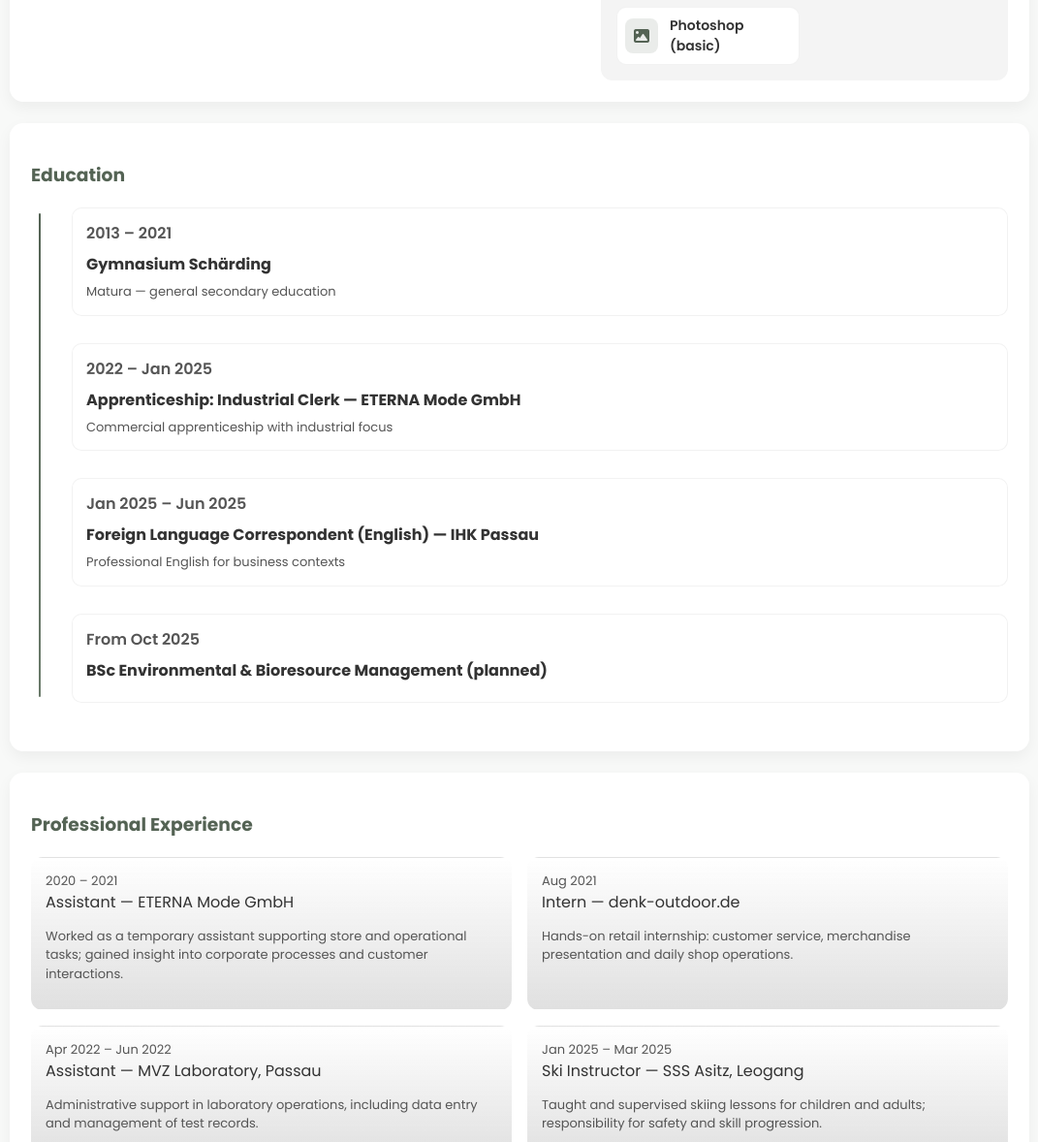
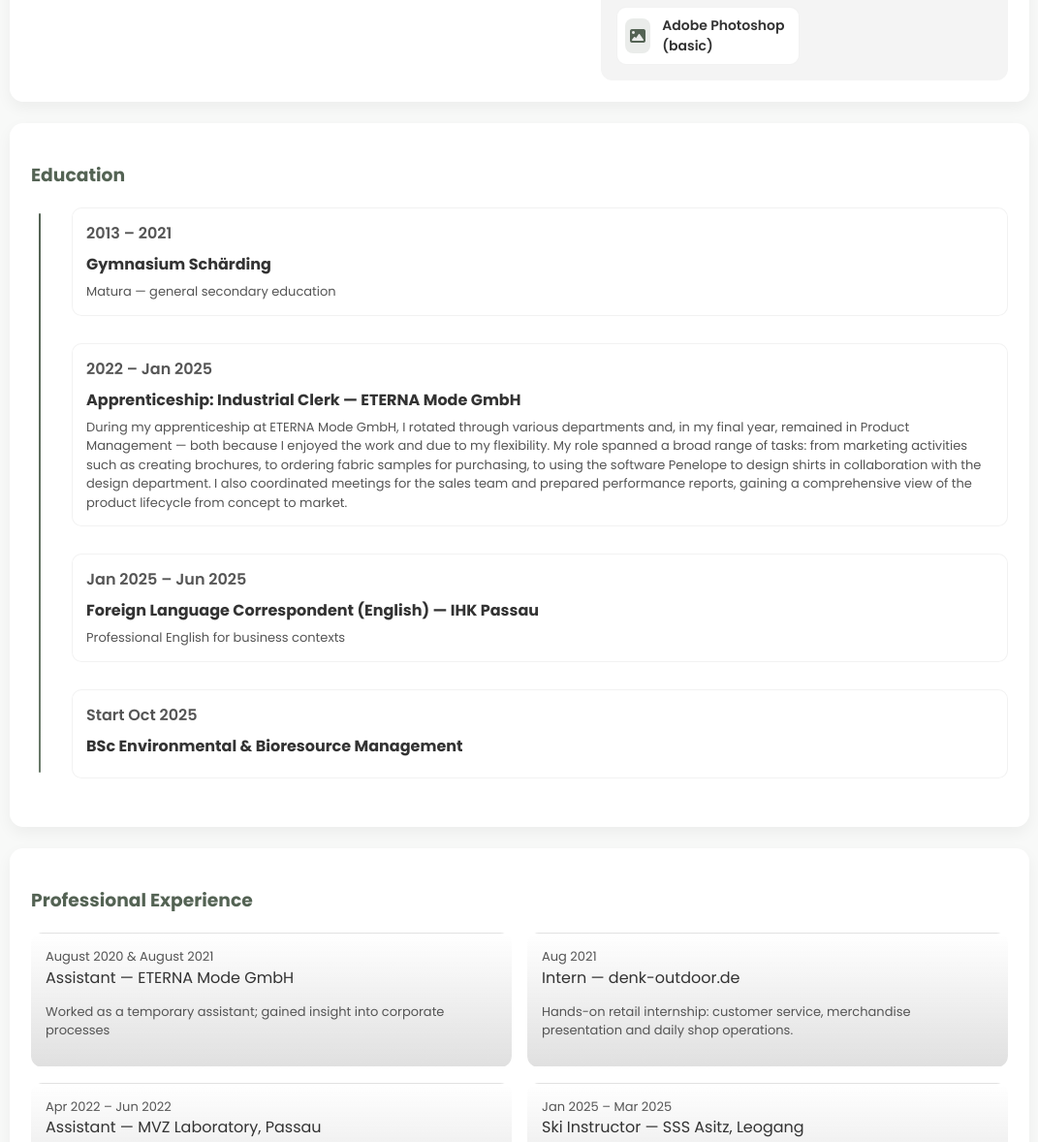
Before and after one commit to mayrhoferannika/Portfolio, a plain HTML site: page index.html in a window 1280 px wide. Shown: the part 602-1780 px from the top of the page at 97% size, without its empty margins (104-1175 px from the left). Drawn offline with nearby package versions, Linux system fonts and the light colour scheme.

Commit message:
index.html

```diff
--- a/index.html
+++ b/index.html
@@ -235,7 +235,7 @@ footer { text-align:center; color:var(--muted); margin-top:18px; font-size:13px
         <div class="skill"><div class="icon"><i class="fa-solid fa-file-lines"></i></div><div class="meta">MS Office</div></div>
         <div class="skill"><div class="icon"><i class="fa-brands fa-salesforce"></i></div><div class="meta">Salesforce</div></div>
         <div class="skill"><div class="icon"><i class="fa-solid fa-pen-nib"></i></div><div class="meta">Adobe InDesign (basic)</div></div>
-        <div class="skill"><div class="icon"><i class="fa-solid fa-image"></i></div><div class="meta">Photoshop (basic)</div></div>
+        <div class="skill"><div class="icon"><i class="fa-solid fa-image"></i></div><div class="meta">Adobe Photoshop (basic)</div></div>
       </div>
     </aside>
   </div>
@@ -252,7 +252,7 @@ footer { text-align:center; color:var(--muted); margin-top:18px; font-size:13px
     <div class="timeline-item" data-aos="fade-up" data-aos-delay="120">
       <div class="meta">2022 – Jan 2025</div>
       <div class="title">Apprenticeship: Industrial Clerk — ETERNA Mode GmbH</div>
-      <div class="small">Commercial apprenticeship with industrial focus</div>
+      <div class="small">During my apprenticeship at ETERNA Mode GmbH, I rotated through various departments and, in my final year, remained in Product Management — both because I enjoyed the work and due to my flexibility. My role spanned a broad range of tasks: from marketing activities such as creating brochures, to ordering fabric samples for purchasing, to using the software Penelope to design shirts in collaboration with the design department. I also coordinated meetings for the sales team and prepared performance reports, gaining a comprehensive view of the product lifecycle from concept to market.</div>
     </div>
     <div class="timeline-item" data-aos="fade-up" data-aos-delay="190">
       <div class="meta">Jan 2025 – Jun 2025</div>
@@ -260,8 +260,8 @@ footer { text-align:center; color:var(--muted); margin-top:18px; font-size:13px
       <div class="small">Professional English for business contexts</div>
     </div>
     <div class="timeline-item" data-aos="fade-up" data-aos-delay="260">
-      <div class="meta">From Oct 2025</div>
-      <div class="title">BSc Environmental & Bioresource Management (planned)</div>
+      <div class="meta">Start Oct 2025</div>
+      <div class="title">BSc Environmental & Bioresource Management </div>
     </div>
   </div>
 </section>
@@ -272,9 +272,9 @@ footer { text-align:center; color:var(--muted); margin-top:18px; font-size:13px
         <h3 style="color:var(--accent)">Professional Experience</h3>
         <div class="experience-grid" style="margin-top:18px">
           <div class="exp-card" data-aos="fade-up">
-            <div class="meta small">2020 – 2021</div>
+            <div class="meta small">August 2020 & August 2021</div>
             <div class="title">Assistant — ETERNA Mode GmbH</div>
-            <p class="small muted">Worked as a temporary assistant supporting store and operational tasks; gained insight into corporate processes and customer interactions.</p>
+            <p class="small muted">Worked as a temporary assistant; gained insight into corporate processes </p>
           </div>
 
           <div class="exp-card" data-aos="fade-up" data-aos-delay="60">
```
